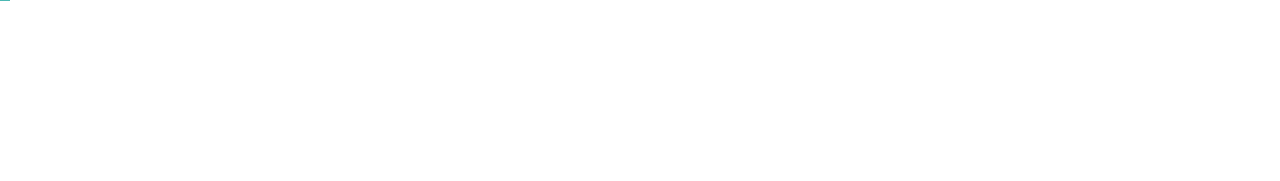
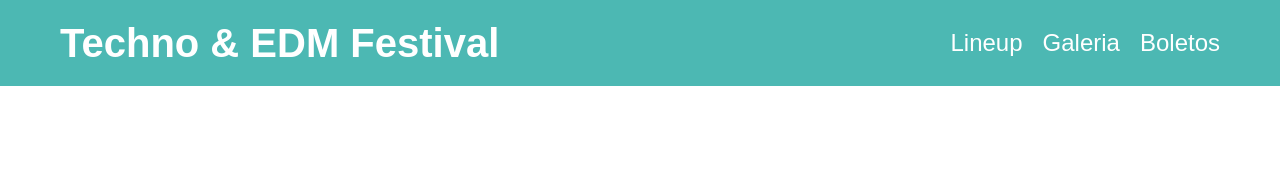
Before and after one commit to BrandonGS22b/Music-Festival, a website: page index.html in a window 1280 px wide. Drawn offline with Linux system fonts and the light colour scheme.

```diff
--- a/src/scss/layout/_header.scss
+++ b/src/scss/layout/_header.scss
@@ -4,31 +4,7 @@
 .header {
     background-color: v.$verde;
     //jquery para telefone o responsive
-    @include m.telefono{
-        color:white;
-        width: 10px;
-        height: 1px;
 
-    }
-    //jquery para tablet o responsive
-    @include m.tablet{
-        color:white;
-        width: 10px;
-        height: 1px;
-
-    }
-    @include m.desktop{
-        color:white;
-        width: 10px;
-        height: 1px;
-
-    }
-    @include m.desktopXL{
-        color:white;
-        width: 10px;
-        height: 1px;
-
-    }
 
     .contenido-header {
         padding: 2rem;
```
Also changed, not shown: build/css/app.css.
